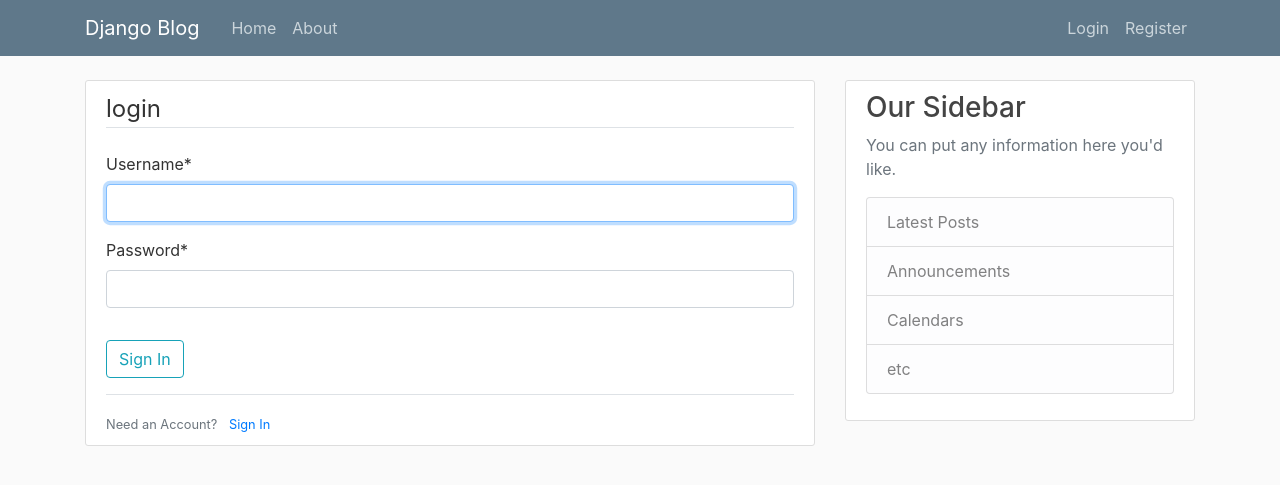
After one commit to chrisribia/django-web, a Django app: page /login/ in a window 1280 px wide. The commit adds this page. Shown: the top 485 px of the page. Run offline with Django 3.2, Linux system fonts and the light colour scheme; some libraries are stand-ins or nearby versions.

Commit message:
user authentication

```diff
--- a/django_project/blog_app/templates/blog/base.html
+++ b/django_project/blog_app/templates/blog/base.html
@@ -33,8 +33,15 @@
             </div>
             <!-- Navbar Right Side -->
             <div class="navbar-nav">
-              <a class="nav-item nav-link" href="#">Login</a>
-              <a class="nav-item nav-link" href="{% url 'register' %}">Register</a>
+                {% if user.is_authenticated %}
+                  <a class="nav-item nav-link" href="{% url 'profile' %}">Account</a>
+                  <a class="nav-item nav-link" href="{% url 'logout' %}">logout</a>
+                {% else %}
+                  <a class="nav-item nav-link" href="{% url 'login' %}">Login</a>
+                  <a class="nav-item nav-link" href="{% url 'register' %}">Register</a>
+                {% endif%}
+
+
             </div>
           </div>
         </div>
--- /dev/null
+++ b/django_project/blog_users/templates/users/login.html
@@ -0,0 +1,21 @@
+{% extends "blog/base.html" %}
+{% load crispy_forms_tags %}
+{% block content %}
+    <div class="content-section">
+        <form method="POST">
+            {% csrf_token %}
+            <fieldset class="form-group">
+                <legend class="border-bottom mb-4">login</legend>
+                {{ form|crispy }}
+            </fieldset>
+            <div class="form-group">
+                <button class="btn btn-outline-info" type="submit">Sign In</button>
+            </div>
+        </form>
+        <div class="border-top pt-3">
+            <small class="text-muted">
+  Need an Account? <a class="ml-2" href="{% url 'register' %}">Sign In</a>
+            </small>
+        </div>
+    </div>
+{% endblock content %}
--- /dev/null
+++ b/django_project/blog_users/templates/users/profile.html
@@ -0,0 +1,4 @@
+{% extends "blog/base.html" %}
+{% block content %}
+   <h1>{{user.username}}</h1>
+{% endblock %}
--- a/django_project/django_project/settings.py
+++ b/django_project/django_project/settings.py
@@ -122,3 +122,5 @@
 
 STATIC_URL = '/static/'
 CRISPY_TEMPLATE_PACK = 'bootstrap4'
+LOGIN_REDIRECT_URL = 'blog-home'
+LOGIN_URL = 'login'
--- a/django_project/django_project/urls.py
+++ b/django_project/django_project/urls.py
@@ -14,13 +14,16 @@
     2. Add a URL to urlpatterns:  path('blog/', include('blog.urls'))
 """
 from django.contrib import admin
+from django.contrib.auth import views as auth_views
 from django.urls import path, include
-from blog_users import views
+from blog_users import views  as user_views
 
 urlpatterns = [
     path('admin/', admin.site.urls),
-    path('register/', views.register, name="register"),
+    path('register/', user_views.register, name='register'),
+    path('login/', auth_views.LoginView.as_view(template_name='users/login.html'), name='login'),
+    path('logout/', auth_views.LogoutView.as_view(template_name='users/logout.html'), name='logout'),
     path('', include('blog_app.urls')),
-
+    path('profile/', user_views.profile, name='profile'),
 
 ]
```
Also changed, not shown: django_project/blog_users/templates/users/logout.html (added, +11 -0 lines), django_project/blog_users/views.py (+7 -2 lines).
